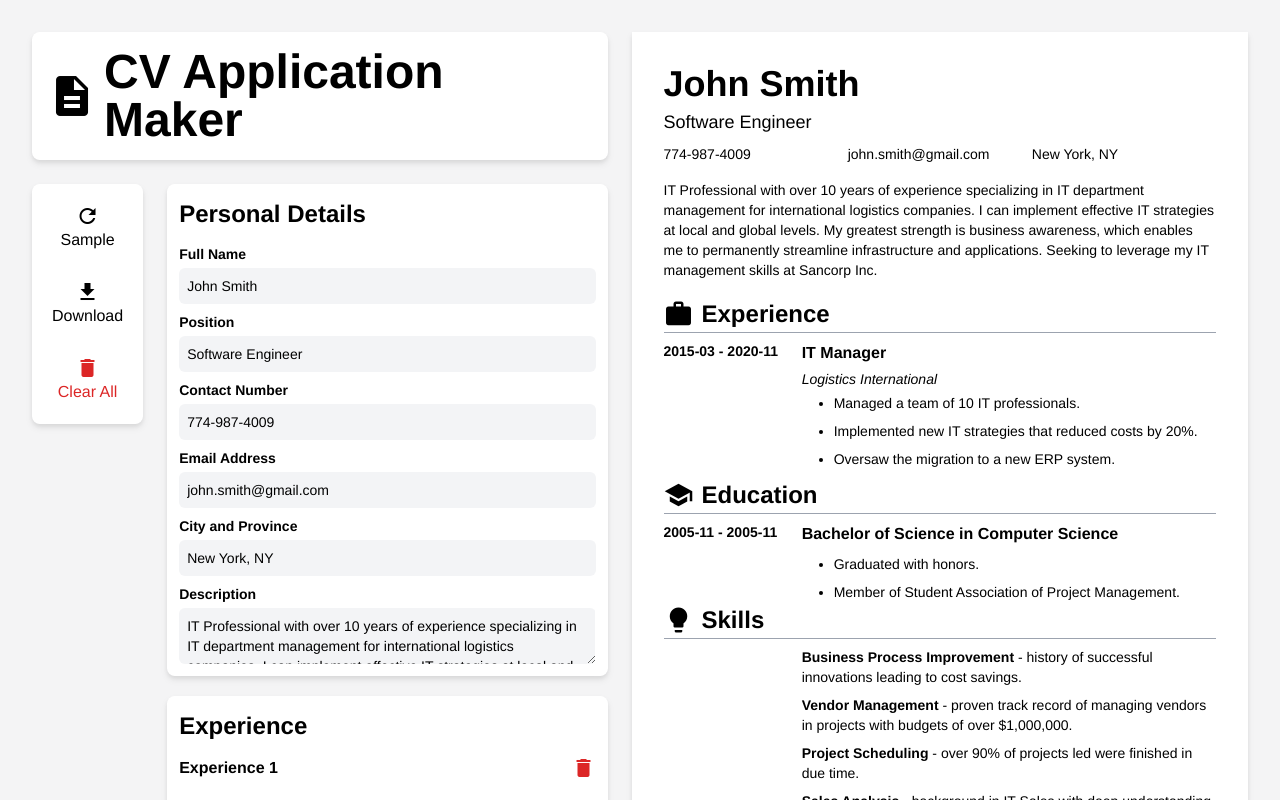
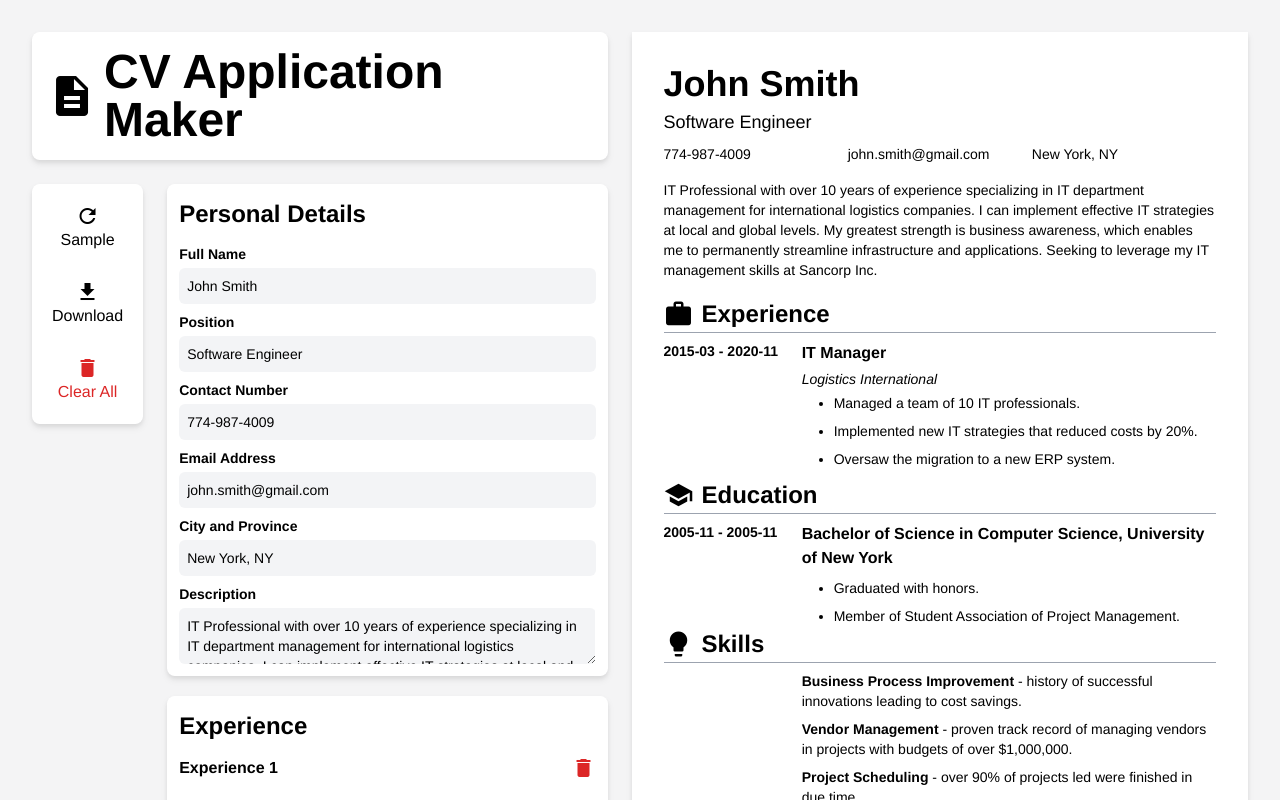
Before and after one commit to AkzechKyla/CVApplicationMaker, a React (Vite) app: page / in a window 1280 px wide. Built offline with nearby package versions, Linux system fonts and the light colour scheme.

Commit message:
EducationInfo: Render school name

```diff
--- a/src/components/CVPreview/EducationInfo.tsx
+++ b/src/components/CVPreview/EducationInfo.tsx
@@ -16,7 +16,7 @@ export function EducationInfo({ userInfo }: Props) {
             <div key={index} className="flex w-full">
                 <div className="w-2/6 font-bold text-sm">{education.startDate} - {education.isPresent ? education.isPresent : education.startDate}</div>
                 <div className="w-full">
-                    <p className="font-bold pb-2">{education.degree}</p>
+                    <p className="font-bold pb-2">{education.degree}, {education.schoolName}</p>
                     <ul className="list-disc pl-8 text-sm space-y-2">
                         {education.descriptions.map((description, index) => (
                             <li key={index}>{description}</li>
```
